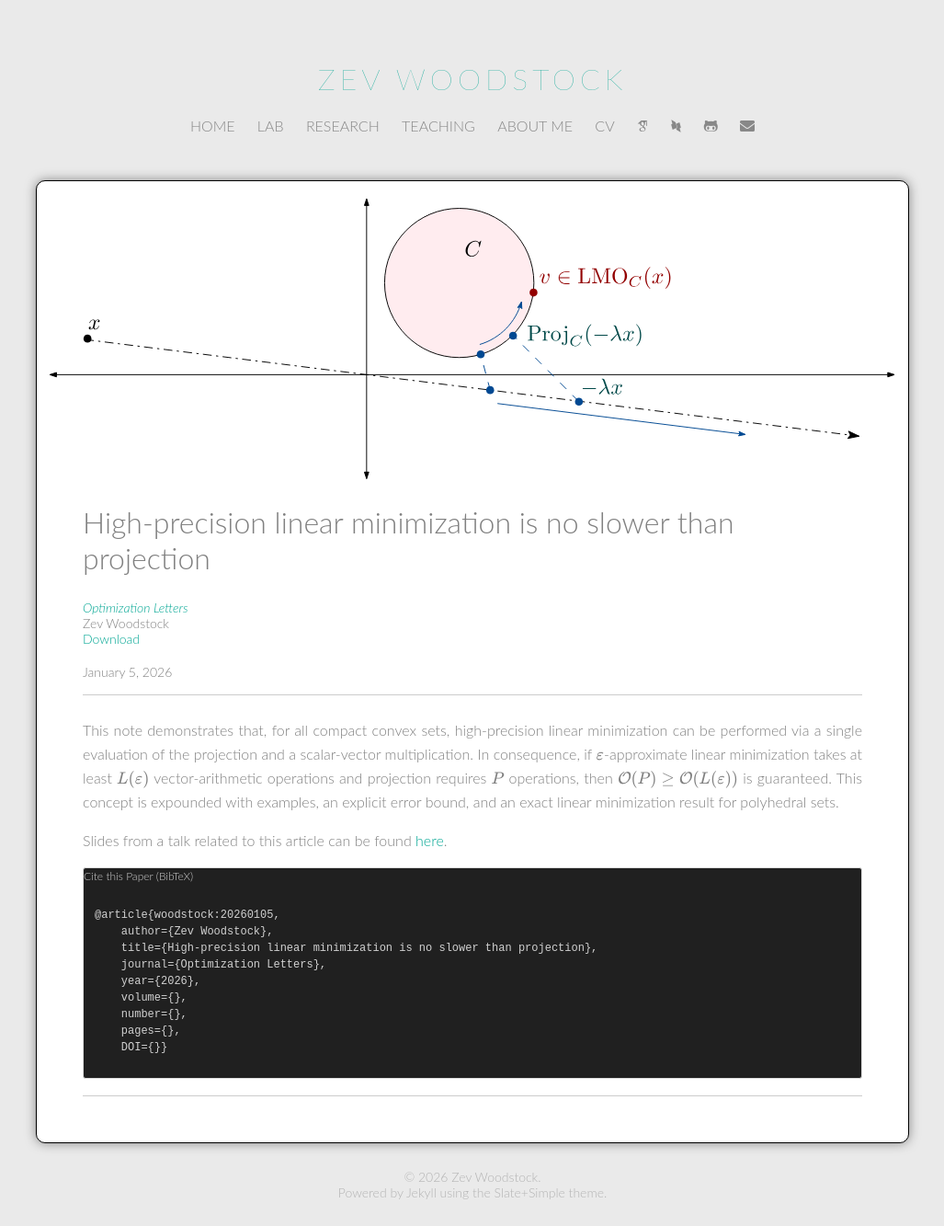
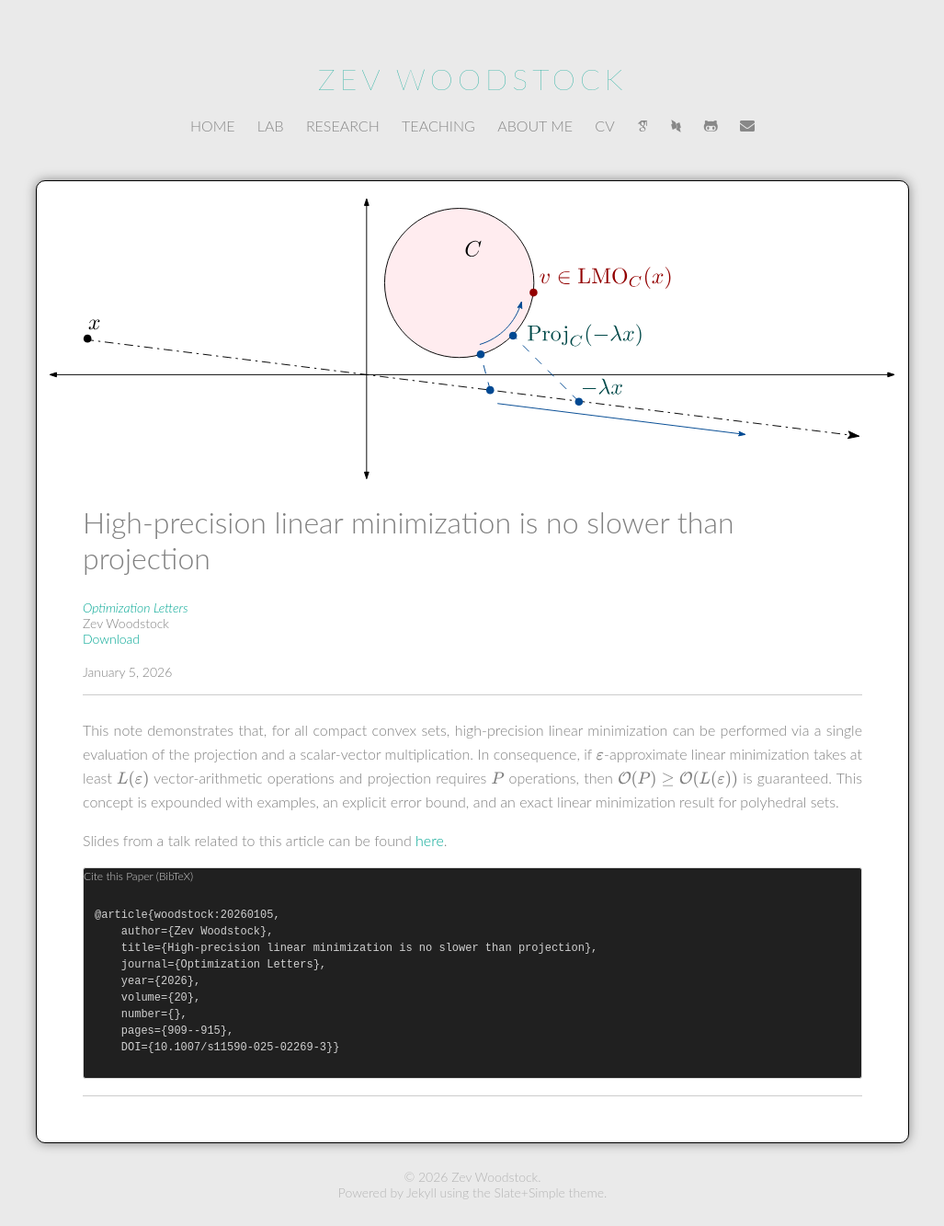
Before and after one commit to zevwoodstock/zevwoodstock.github.io, a Jekyll site: the page built from research/_posts/2026-01-05-projlmo.md, in a window 1280 px wide. Shown: the whole page at 92% size, without its empty margins (126-1153 px from the left). Built offline with Jekyll 4.4.1, drawn with Linux system fonts in a browser that asks for light colours; some web fonts are replaced; formulas are drawn with MathJax 3.

Commit message:
Added publication info for opt-letters article

```diff
--- a/research/_posts/2026-01-05-projlmo.md
+++ b/research/_posts/2026-01-05-projlmo.md
@@ -7,6 +7,9 @@ subtitle:
 author: Zev Woodstock
 use_math: true
 venue: Optimization Letters
+volume: 20
+pages: 909--915
+doi: 10.1007/s11590-025-02269-3
 link: https://doi.org/10.1007/s11590-025-02269-3
 
 link-text: arXiv
```
Also changed, not shown: 1 other file.
